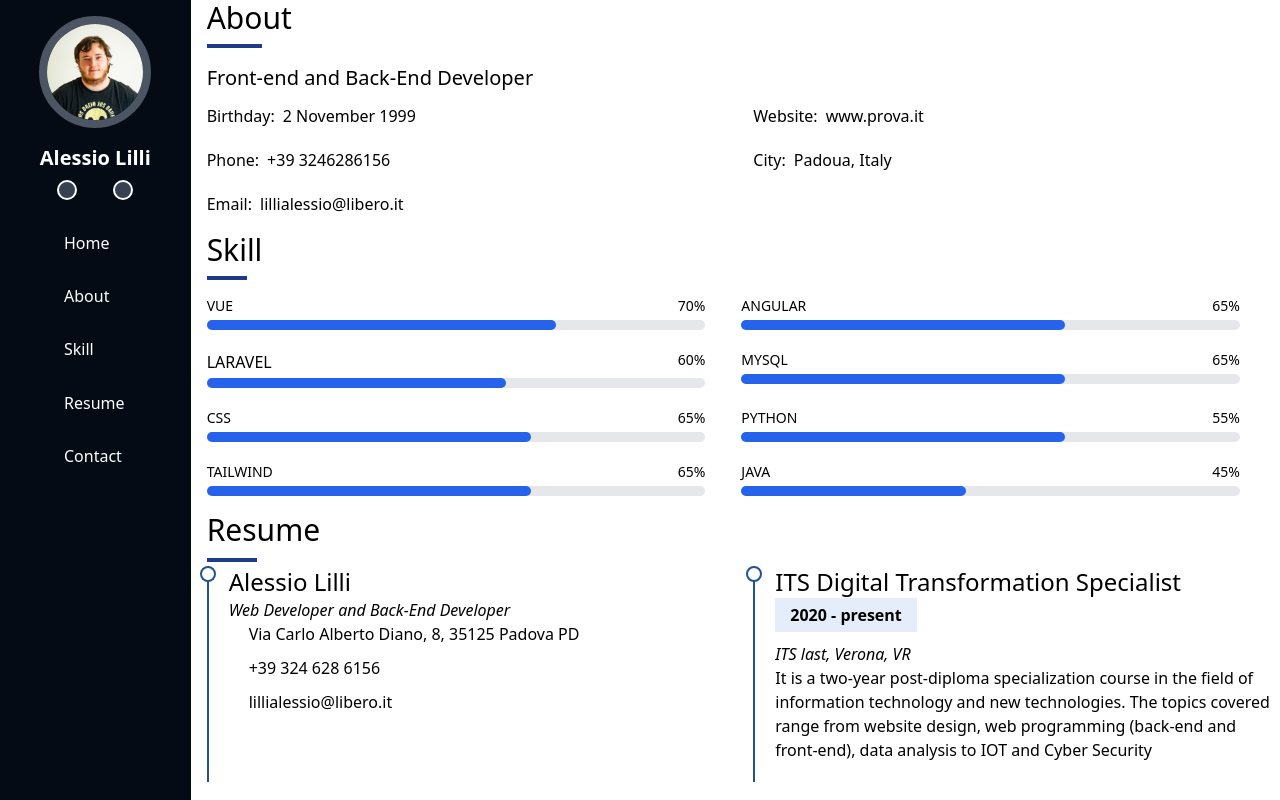
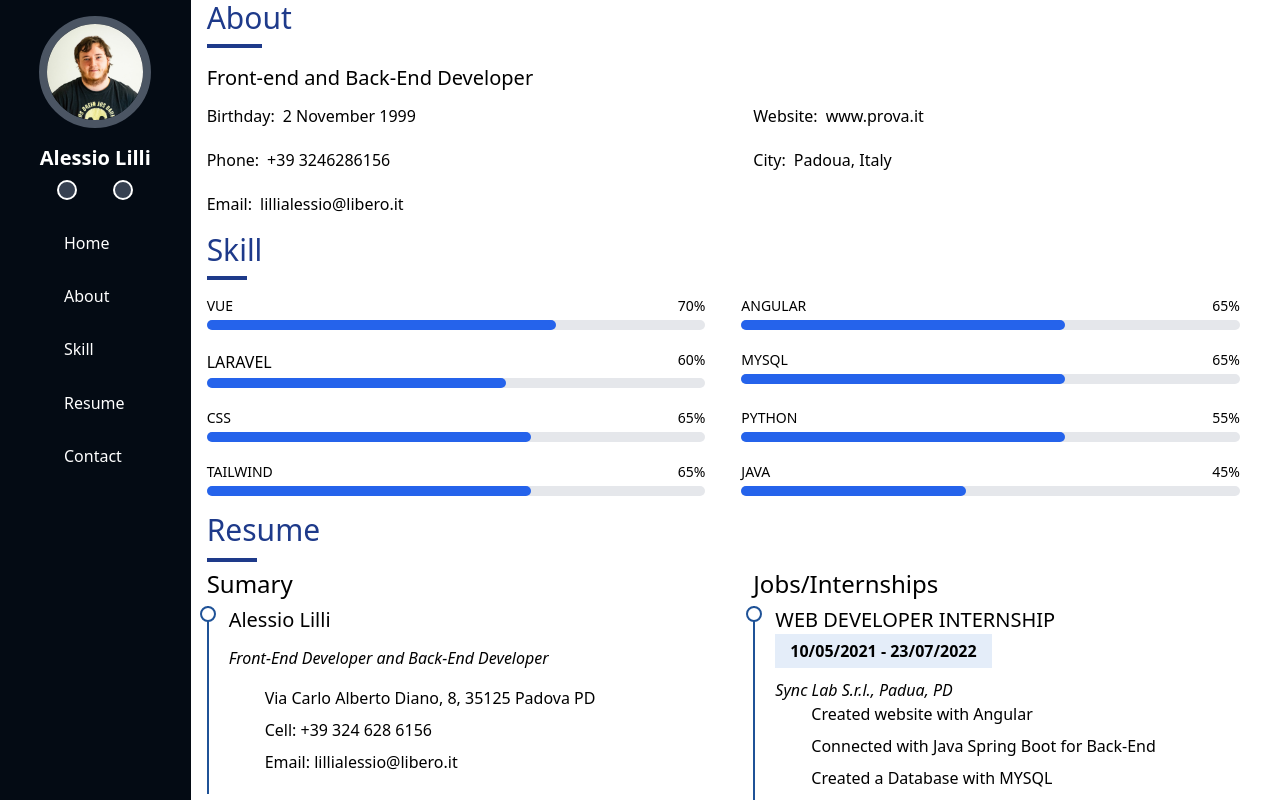
Before and after one commit to alessiolilli/Portfolio, a Vue app in the folder client/: page / in a window 1280 px wide. Built offline with nearby package versions, Linux system fonts and the light colour scheme.

Commit message:
fix Resume

```diff
--- a/client/src/App.vue
+++ b/client/src/App.vue
@@ -23,7 +23,7 @@ export default {
 .prova{
   color: blue !important;
 }
---------------------------------------------------------------*/
+
 .resume .resume-title {
   font-size: 26px;
   font-weight: 700;
@@ -39,16 +39,6 @@ export default {
   position: relative;
 }
 
-.resume .resume-item h4 {
-  line-height: 18px;
-  font-size: 18px;
-  font-weight: 600;
-  text-transform: uppercase;
-  font-family: "Poppins", sans-serif;
-  color: #050d18;
-  margin-bottom: 10px;
-}
-
 .resume .resume-item h5 {
   font-size: 16px;
   background: #e4edf9;
@@ -57,19 +47,6 @@ export default {
   font-weight: 600;
   margin-bottom: 10px;
 }
-
-.resume .resume-item ul {
-  padding-left: 20px;
-}
-
-.resume .resume-item ul li {
-  padding-bottom: 10px;
-}
-
-.resume .resume-item:last-child {
-  padding-bottom: 0;
-}
-
 .resume .resume-item::before {
   content: "";
   position: absolute;
--- a/client/src/components/Home.vue
+++ b/client/src/components/Home.vue
@@ -3,7 +3,7 @@
         <div class="flex">
             <div class="flex flex-col h-full w-full">
                 <div class="flex flex-col bg-white pl-4">
-                    <div class="flex mb-4 text-3xl"> <span class="border-b-4 border-blue-900 pb-2">Abo</span>ut</div>
+                    <div class="flex mb-4 text-3xl text-blue-900"> <span class="border-b-4 border-blue-900 pb-2">Abo</span>ut</div>
                     <div class="flex mb-3 text-xl">Front-end and Back-End Developer</div>
                     <div class="grid xl:grid-cols-2 xl:gap-x-5 gap-y-5">
                         <div class="flex">
@@ -44,7 +44,7 @@
                     </div>
                 </div>
                 <div class="flex flex-col bg-white pl-4 pt-4">
-                    <div class="flex mb-4 text-3xl"> <span class="border-b-4 border-blue-900 pb-2">Ski</span>ll</div>
+                    <div class="flex mb-4 text-3xl text-blue-900"> <span class="border-b-4 border-blue-900 pb-2">Ski</span>ll</div>
                     <div class="grid xl:grid-cols-2 xl:gap-x-9 gap-y-5 mr-10">
                         <div class="">
                             <div class="flex justify-between mb-1">
@@ -124,25 +124,29 @@
                     <div class="">
                         <div class="resume">
                             <div class="mb-5">
-                                <div class="text-3xl"> <span class="border-b-4 border-blue-900 pb-2">Res</span>ume</div>
+                                <div class="text-3xl text-blue-900"> <span class="border-b-4 border-blue-900 pb-2">Res</span>ume</div>
                             </div>
                             <div class="grid xl:grid-cols-2 xl:gap-x-5 gap-y-5">
+                                <div>
+                                    <div class="text-2xl mb-2">Sumary</div>
                                     <div class="resume-item pb-0">
-                                    <div class="text-2xl">Alessio Lilli</div>
-                                    <p><em>Web Developer and Back-End Developer</em></p>
-                                    <ul>
-                                        <li>Via Carlo Alberto Diano, 8, 35125 Padova PD</li>
-                                        <li>+39 324 628 6156</li>
-                                        <li>lillialessio@libero.it</li>
+                                        <div class="text-xl">Alessio Lilli</div>
+                                        <div class="mt-3"><em>Front-End Developer and Back-End Developer</em></div>
+                                        <ul class="ml-9 mt-4">
+                                            <li class="mb-2">Via Carlo Alberto Diano, 8, 35125 Padova PD</li>
+                                            <li class="mb-2">Cell: +39 324 628 6156</li>
+                                            <li>Email: lillialessio@libero.it</li>
                                         </ul>
                                     </div>
+                                    <div class="text-2xl mb-2">Education</div>
+                                    <div>
                                         <div class="resume-item">
-                                    <div class="text-2xl">ITS Digital Transformation Specialist</div>
-                                    <h5>2020 - present </h5>
-                                    <div><em>ITS last, Verona, VR</em></div>
-                                    <div>It is a two-year post-diploma specialization course in the field of information technology and new technologies. The topics covered range from website design, web programming (back-end and front-end), data analysis to IOT and Cyber Security</div>
+                                            <h4>ITS DIGITAL TRANSFORMATION SPECIALIST</h4>
+                                            <h5>2020 - present</h5>
+                                            <p><em>ITS last, Verona VR</em></p>
+                                            <p>It is a two-year post-diploma specialization course in the field of information technology and new technologies. The topics covered range from website design, web programming (back-end and front-end) and data analysis to IOT and Cyber Security</p>
                                         </div>
-                                <div class="resume-item">
+                                        <div class="resume-item ">
                                             <h4> Administration, finance and marketing</h4>
                                             <h5>2013 - 2019</h5>
                                             <p><em>ITSCT Einaudi Gramsci, Padua, PD</em></p>
@@ -150,8 +154,37 @@
                                         </div>
                                     </div>
                                 </div>
+                                <div class="">
+                                    <div>
+                                        <div class="text-2xl mb-2">Jobs/Internships</div>
+                                        <div class="resume-item">
+                                            <div class="text-xl">WEB DEVELOPER INTERNSHIP</div>
+                                            <h5>10/05/2021 - 23/07/2022</h5>
+                                            <div><em>Sync Lab S.r.l., Padua, PD</em></div>
+                                            <ul class="list-disk ml-9">
+                                                <li class="mb-2">Created website with Angular</li>
+                                                <li class="mb-2">Connected with Java Spring Boot for Back-End</li>
+                                                <li>Created a Database with MYSQL</li>
+                                            </ul>
                                         </div>
-
+                                        <div class="resume-item">
+                                            <div class="text-2xl">WEB DEVELOPER INTERNSHIP</div>
+                                            <h5>14/06/2017 - 04/07/2017</h5>
+                                            <div><em>Municipality of Padua, Padua, PD</em></div>
+                                            <ul class="list-disk ml-9">
+                                                <li>Created a web-site with html and css</li>
+                                                <li>Add JavaScript and PHP function</li>
+                                                <li>Connected with MYSQL database</li>
+                                            </ul>
+                                        </div>
+                                    </div>
+                                </div>
+                            </div>
+                        </div>
+                    </div>
+                </div>
+                <div class="flex flex-col bg-white pl-4 pt-4">
+                    <div class="text-2xl mb-2">Project</div>
                 </div>
                 <div class="flex flex-col xl:hidden bg-gray-300">
                     <div class="flex justify-center">
```
Lines whose indentation alone changed are shown as unchanged.
